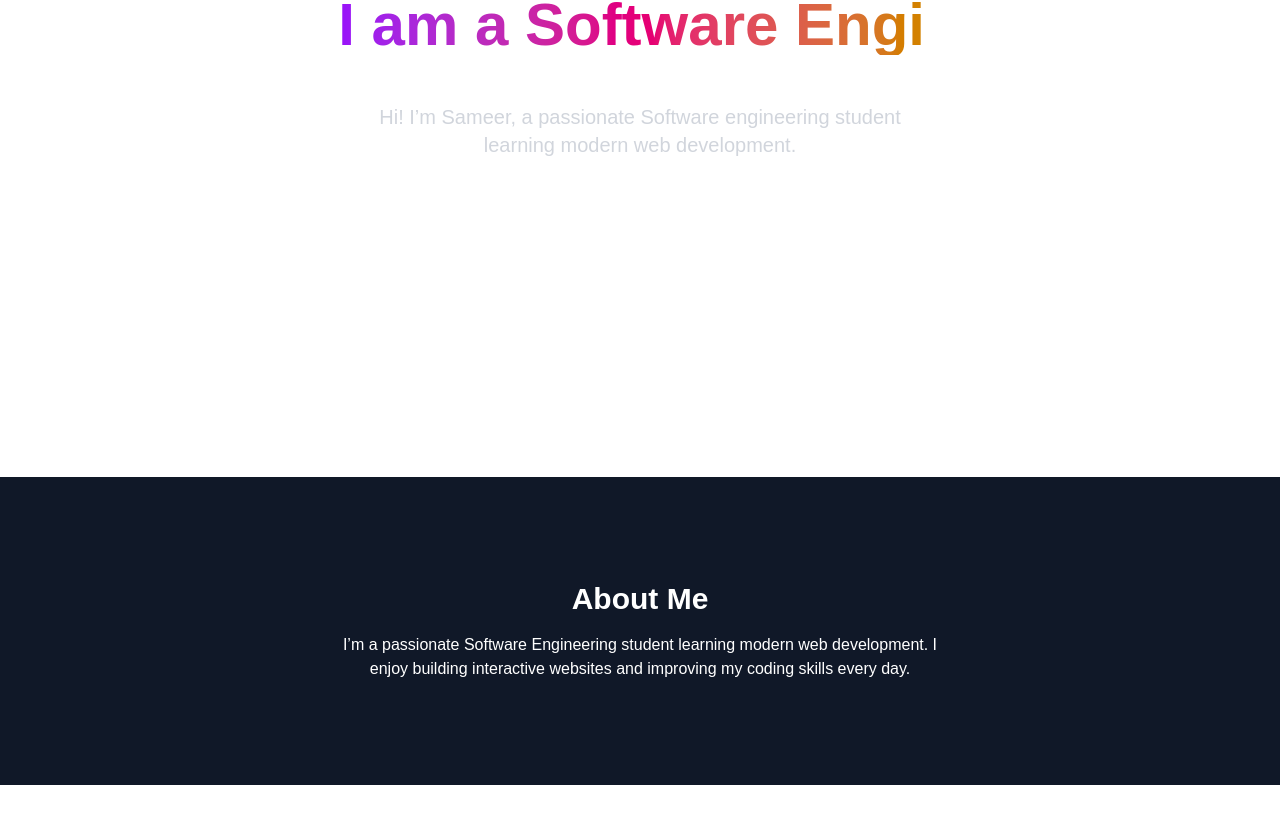
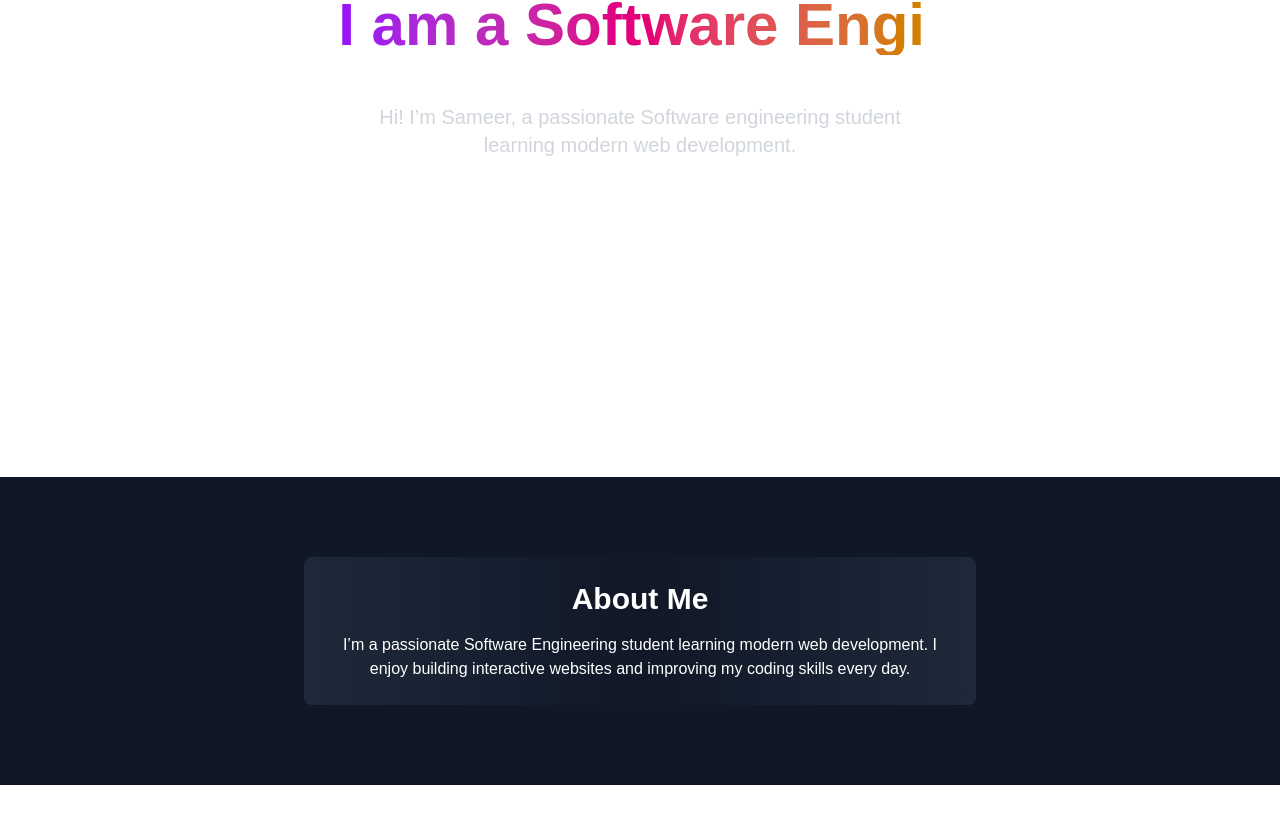
Before and after one commit to sameer890678/portfolio, a Next.js app: page / in a window 1280 px wide. Shown: the part 323-1146 px from the top of the page. Built offline with nearby package versions, Linux system fonts and the light colour scheme.

Commit message:
CHANGED ABOUT ME

```diff
--- a/app/page.tsx
+++ b/app/page.tsx
@@ -50,7 +50,13 @@ export default function Home() {
 
       {/* About Section */}
       <section className="py-20 px-4 bg-gray-900 flex justify-center">
-  <div className="max-w-2xl text-center p-6 rounded-lg transition-all duration-500 hover:shadow-xl hover:bg-gradient-to-r from-yellow-400 via-orange-500 to-red-500 hover:text-white cursor-pointer">
+  <div className="max-w-2xl text-center p-6 rounded-lg
+                  bg-gradient-to-r from-gray-800 via-gray-900 to-gray-800
+                  text-white
+                  transition-all duration-1000 ease-in-out
+                  hover:from-pink-500 hover:via-purple-500 hover:to-blue-500
+                  hover:shadow-xl
+                  cursor-pointer">
     <h2 className="text-3xl font-bold mb-4">About Me</h2>
     <p>
       I’m a passionate Software Engineering student learning modern web development.
@@ -58,6 +64,7 @@ export default function Home() {
     </p>
   </div>
 </section>
+
 
 
       {/* Projects Section */}
```
